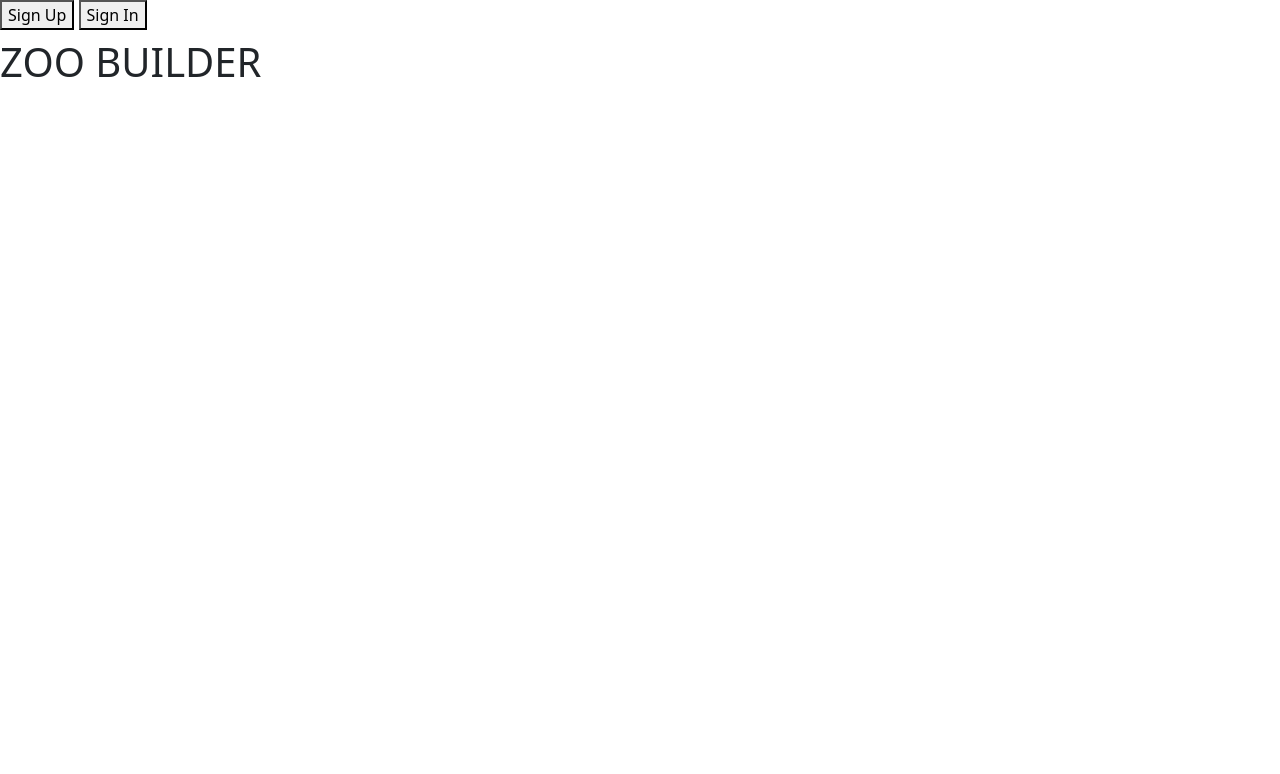
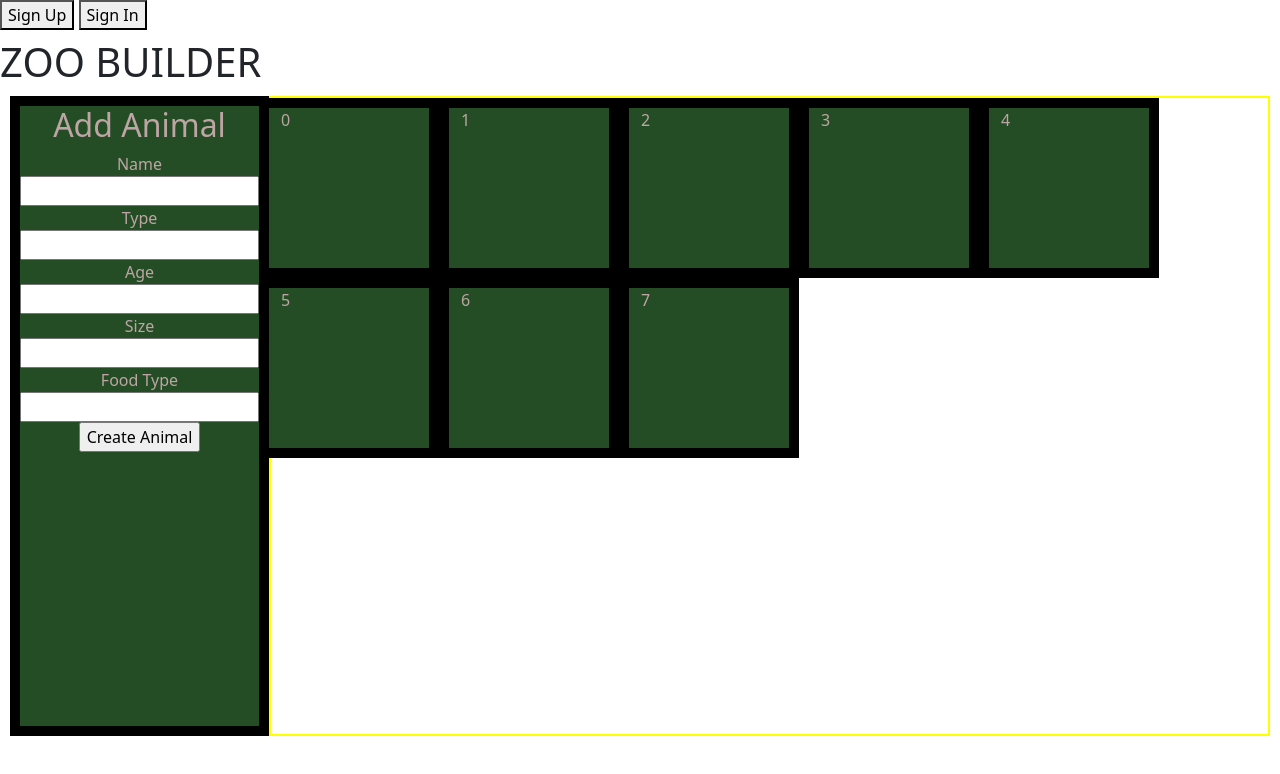
Before and after one commit to arnau321/zoo-builder-client, a website built with webpack: page index.html in a window 1280 px wide. Built offline with nearby package versions, Linux system fonts and the light colour scheme.

Commit message:
Create working add animal. Created form and "enclosures"

```diff
--- a/app/api.js
+++ b/app/api.js
@@ -1,5 +1,6 @@
 const store = require('./store')
 const config = require('./config')
+const { K } = require('handlebars')
 // sign up connect to server
 const signUp = function (data) {
   return $.ajax({
@@ -36,10 +37,20 @@ const changePassword = function (data) {
   })
 }
 
+const addAnimal = function (data) {
+  return $.ajax({
+    url: config.apiUrl + '/animals',
+    method: 'POST',
+    headers: { Authorization: 'Bearer ' + store.token },
+    data: data
+  })
+}
+
 module.exports = {
   signUp,
   signIn,
   signOut,
-  changePassword
+  changePassword,
+  addAnimal
 
 }
--- a/app/app.js
+++ b/app/app.js
@@ -30,4 +30,5 @@ $(() => {
   $('.change-password-click').on('click', authEvents.onChangePasswordClick)
   $('#change-password').on('submit', authEvents.onChangePassword)
   $('.cancel-change-click').on('click', authEvents.onCancelChangeClick)
+  $('#add-animal').on('submit', authEvents.onAddAnimal)
 })
--- a/app/events.js
+++ b/app/events.js
@@ -78,6 +78,15 @@ const onChangePassword = function (event) {
     .then(ui.onChangePasswordSuccess)
     .catch(ui.onChangePasswordFailure)
 }
+const onAddAnimal = function (event) {
+  console.log('in onAddAnimal')
+  event.preventDefault()
+  const data = getFormFields(event.target)
+  console.log('data ', data)
+  api.addAnimal(data)
+    .then(ui.onAddAnimalSuccess)
+    .catch(ui.onAddAnimalFailure)
+}
 
 module.exports = {
   onSignUpClick,
@@ -88,6 +97,7 @@ module.exports = {
   onSignUp,
   onSignIn,
   onSignOut,
-  onChangePassword
+  onChangePassword,
+  onAddAnimal
 
 }
--- a/app/styles/index.scss
+++ b/app/styles/index.scss
@@ -20,3 +20,22 @@
   margin: auto;
   align-items: center;
 }
+
+.container1  {
+  display: flex;
+  margin: 10px;
+}
+.column2{
+  flex: 2;
+    border: 2px solid yellow;
+}
+
+.box {
+  border: 5px solid var(--line-color);
+  color:var(--background-color);
+  background-color:var(--form-background-color);
+  border: 10px solid var(--line-color);
+  height: 180px;
+  width: 180px;
+  justify-content: center;
+}
--- a/app/ui.js
+++ b/app/ui.js
@@ -77,6 +77,12 @@ const onChangePasswordFailure = function () {
   $('#message').show()
   $('#message').text('Password change failed, try again.')
 }
+const onAddAnimalSuccess = function () {
+  console.log('in onAddAnimalSuccess')
+}
+const onAddAnimalFailure = function () {
+  console.log('in onAddAnimalFailure')
+}
 module.exports = {
   onSignUpSuccess,
   onSignUpFailure,
@@ -85,5 +91,7 @@ module.exports = {
   onSignOutSuccess,
   onSignOutFailure,
   onChangePasswordSuccess,
-  onChangePasswordFailure
+  onChangePasswordFailure,
+  onAddAnimalSuccess,
+  onAddAnimalFailure
 }
--- a/index.html
+++ b/index.html
@@ -65,5 +65,41 @@
       <div id="title-container">
         <h1 id="title">ZOO BUILDER</h1>
       </div>
+
+<!--create animal form-->
+      <div class="container1" id="zoo">
+        <div class="column1">
+          <form id="add-animal" class="form">
+            <h2>Add Animal</h2>
+            <label>Name</label>
+            <input name="animal[name]" type="name">
+            <label>Type</label>
+            <input name="animal[type]" type="type">
+            <label>Age</label>
+            <input name="animal[age]" type="age">
+            <label>Size</label>
+            <input name="animal[size]" type="size">
+            <label>Food Type</label>
+            <input name="animal[foodType]" type="foodType">
+            <input id="create-animal-button" type="submit" value="Create Animal">
+           </form>
+          </div>
+    <!--enclosures for animal stats-->
+        <div class="column2">
+          <div class="container2" id="enclosures">
+          <div class="row" id="listen">
+            <div id="0" class="col-4 box">0</div>
+            <div id="1" class="col-4 box">1</div>
+            <div id="2" class="col-4 box">2</div>
+            <div id="3" class="col-4 box">3</div>
+            <div id="4" class="col-4 box">4</div>
+            <div id="5" class="col-4 box">5</div>
+            <div id="6" class="col-4 box">6</div>
+            <div id="7" class="col-4 box">7</div>
+          </div>
+         </div>
+        </div>
+    </div>
+
     </body>
 </html>
```
